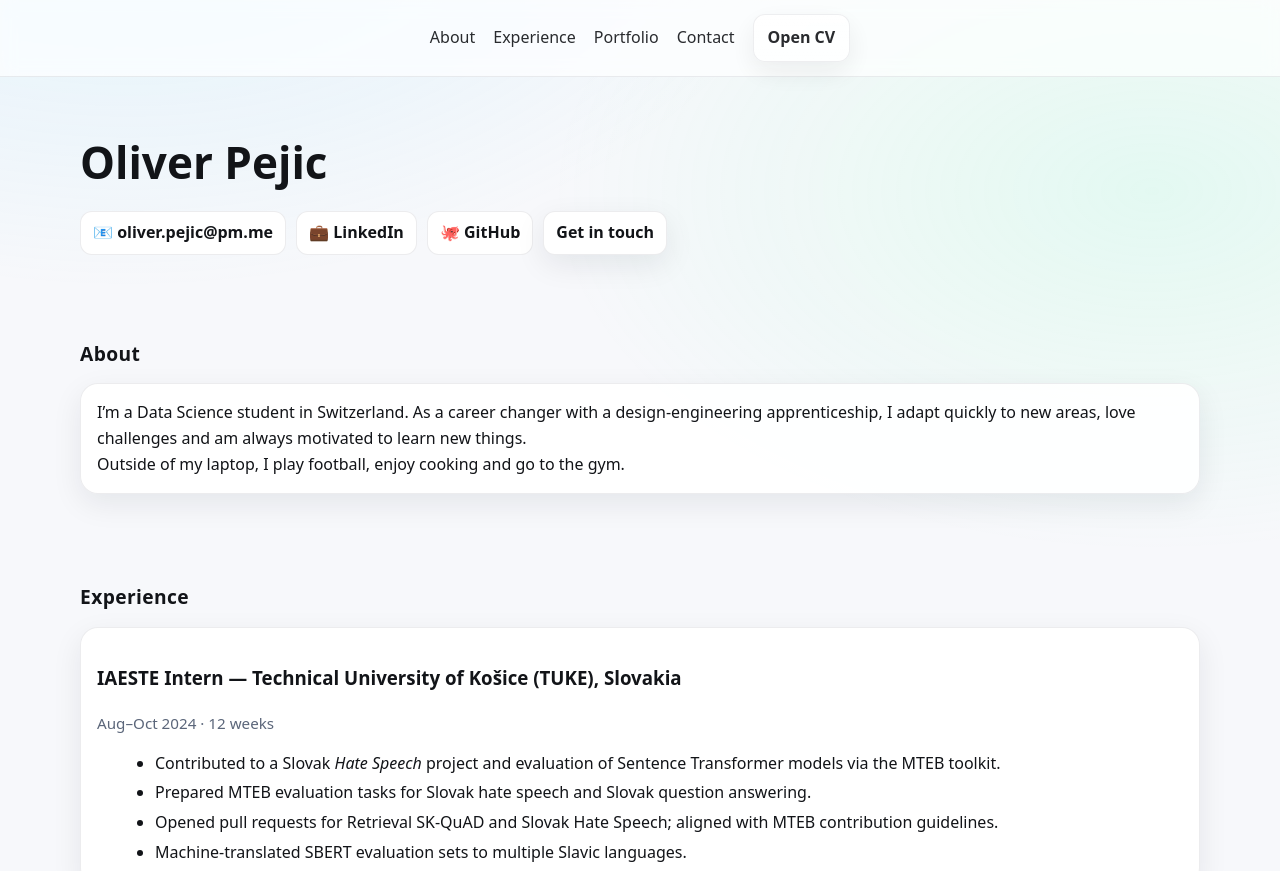
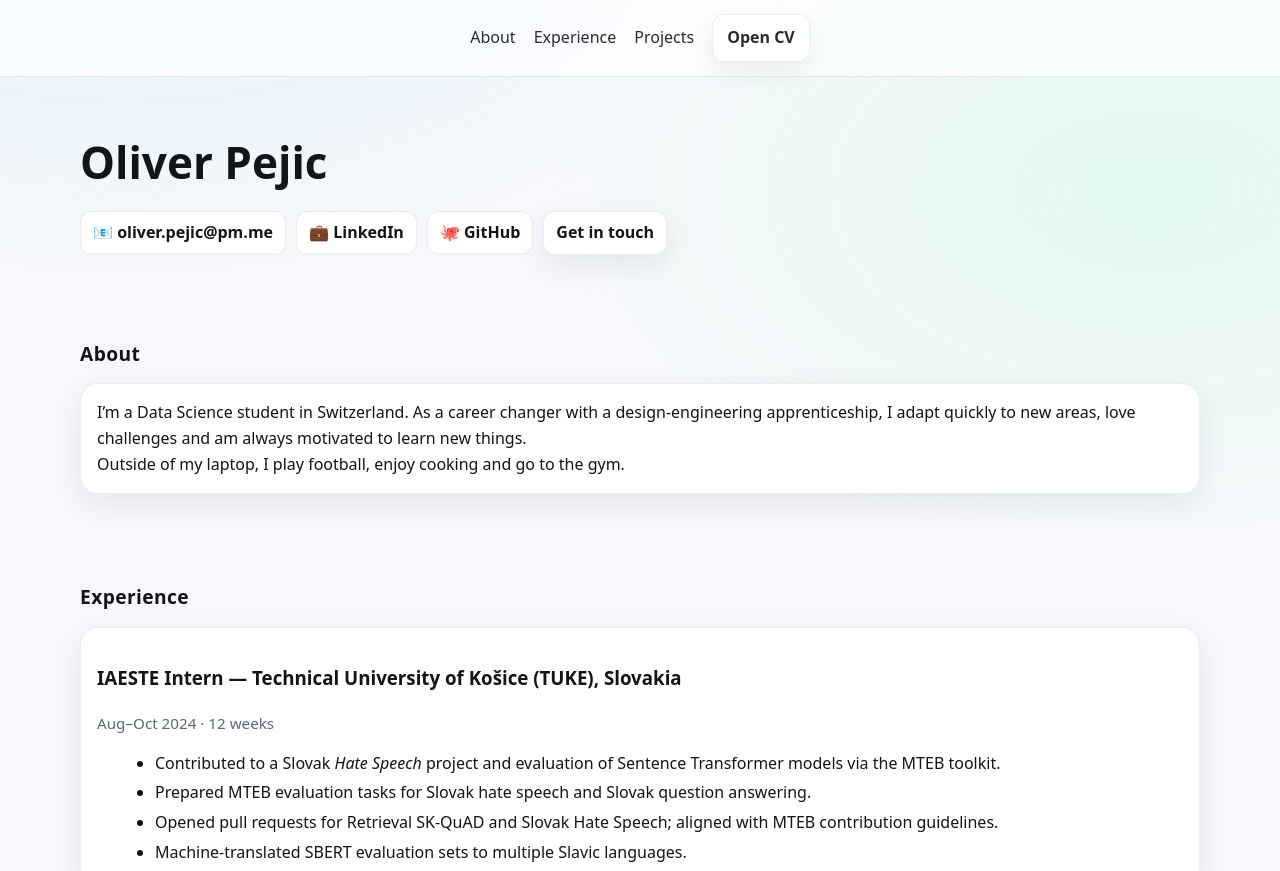
Before and after one commit to oliverpejic/portfolio_page, a plain HTML site: page index.html in a window 1280 px wide. Shown: the top 871 px of the page. Drawn offline with Linux system fonts and the light colour scheme.

Commit message:
Update index.html

```diff
--- a/index.html
+++ b/index.html
@@ -14,10 +14,8 @@
 
           <nav>
             <a href="#about">About</a>
-
             <a href="#experience">Experience</a>
-            <a href="#portfolio">Portfolio</a>
-            <a href="#contact">Contact</a>
+            <a href="#projects">Projects</a>
             <a class="btn" href="oliverpejic.pdf" target="_blank" rel="noopener noreferrer" aria-label="Open CV (PDF) in a new tab">Open CV</a>
           </nav>
         </div>
```
